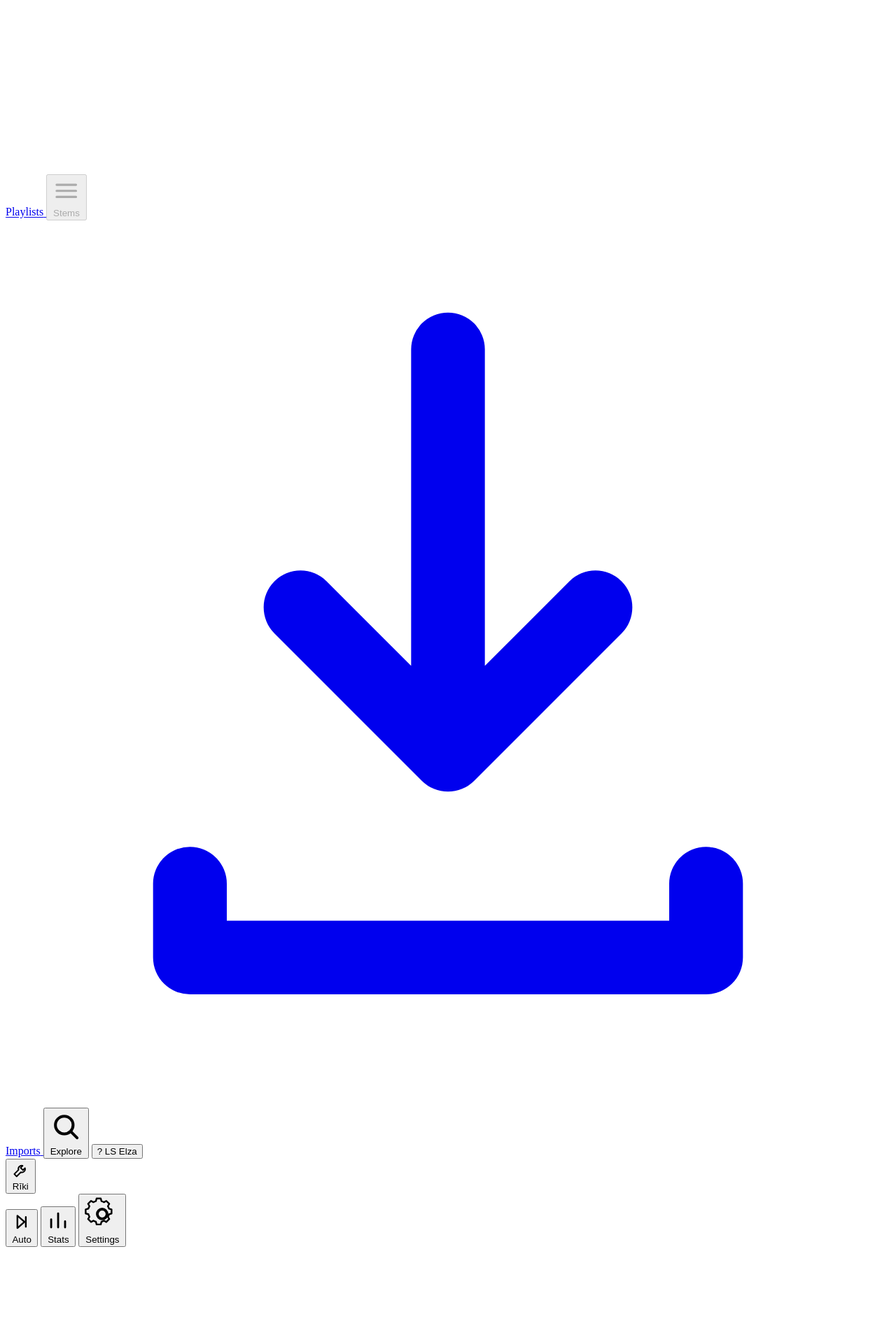
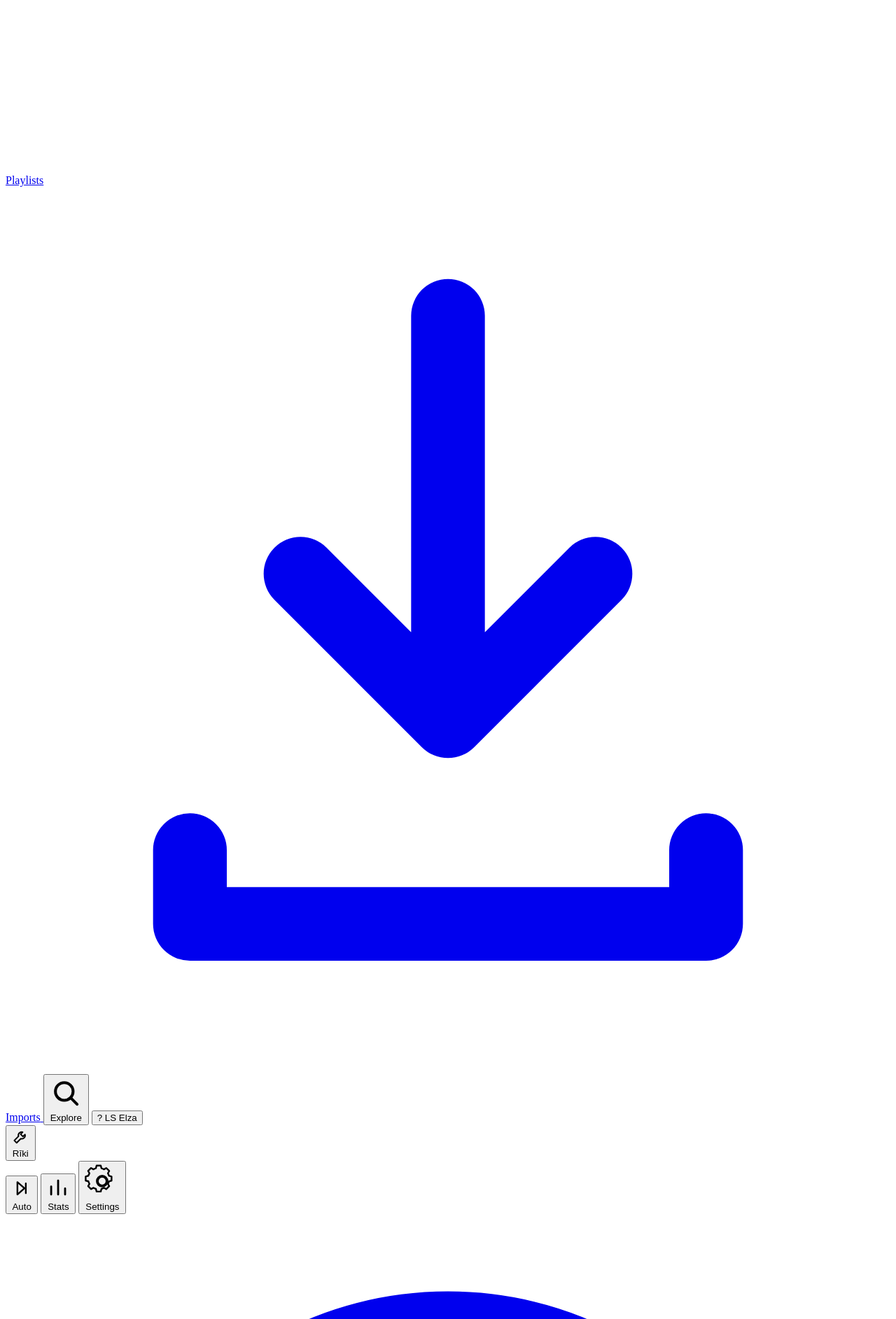
Before and after one commit to Mariozo/LocalSunoDb, a Python web app: template ls_library/templates/library.html in a window 1280 px wide. Shown: the part 4615-6500 px from the top of the page at 70% size. Run offline with Jinja, Linux system fonts and the light colour scheme; the template is opened without the code that fills it, so the values that code supplies are empty.

Commit message:
Remove Stems choice from main sidebar

```diff
--- a/ls_library/templates/library.html
+++ b/ls_library/templates/library.html
@@ -82,23 +82,6 @@
                     </span>
                     <span class="ls-sidebar-label">Playlists</span>
                 </a>
-                <button
-                    type="button"
-                    class="header-tab ls-sidebar-stems-tab"
-                    id="ls-sidebar-stems-btn"
-                    title="Izvēlētajai dziesmai nav piesaistītu Stems"
-                    aria-label="Stems"
-                    aria-pressed="false"
-                    disabled
-                >
-                    <span class="ls-sidebar-stems-branch" aria-hidden="true"></span>
-                    <span class="ls-sidebar-icon" aria-hidden="true">
-                        <svg viewBox="0 0 24 24" fill="none">
-                            <path d="M4 7h16M4 12h16M4 17h16" stroke="currentColor" stroke-width="1.8" stroke-linecap="round"/>
-                        </svg>
-                    </span>
-                    <span class="ls-sidebar-label">Stems</span>
-                </button>
                 <a class="header-tab" href="/downloader" title="Imports">
                     <span class="ls-sidebar-icon" aria-hidden="true">
                         <svg viewBox="0 0 24 24" fill="none">
```
